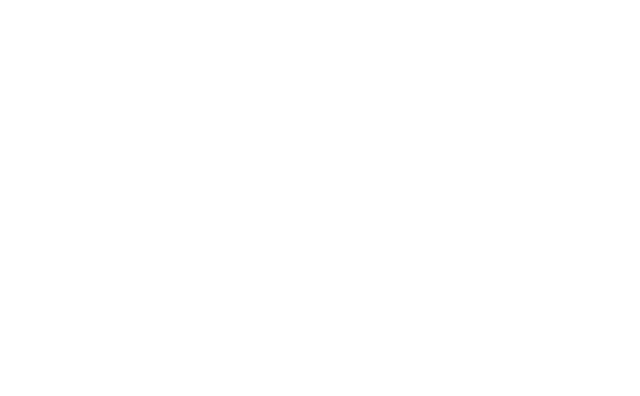
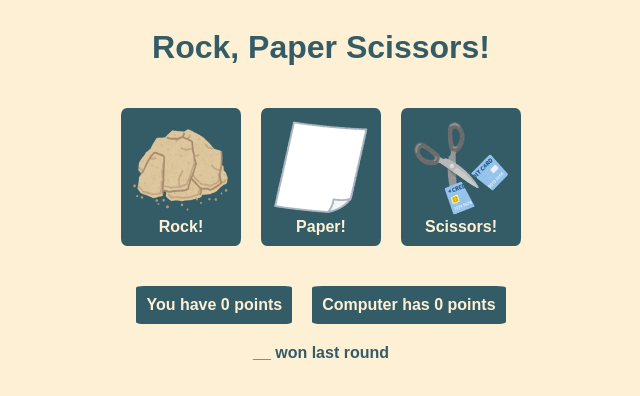
Before and after one commit to Aram-Marquez/RockPaperScissors, a plain HTML site: page index.html in a window 1280 px wide. Shown: the whole page, without its empty margins (319-959 px from the left). Drawn offline with Linux system fonts and the light colour scheme; a web font is replaced by a local one.

Commit message:
Add style to html & pictures

```diff
--- a/index.html
+++ b/index.html
@@ -1,12 +1,41 @@
-<!DOCTYPE html>
+<!doctype html>
 <html lang="en">
-<head>
-    <meta charset="UTF-8">
-    <meta name="viewport" content="width=device-width, initial-scale=1.0">
+  <head>
+    <meta charset="UTF-8" />
+    <meta name="viewport" content="width=device-width, initial-scale=1.0" />
     <title>Document</title>
     <script src="script.js"></script>
-</head>
-<body>
+    <link rel="stylesheet" href="style.css" />
 
-</body>
+    <link rel="preconnect" href="https://fonts.googleapis.com" />
+    <link rel="preconnect" href="https://fonts.gstatic.com" crossorigin />
+    <link
+      href="https://fonts.googleapis.com/css2?family=Zen+Maru+Gothic&display=swap"
+      rel="stylesheet"
+    />
+  </head>
+  <body>
+    <h1>Rock, Paper Scissors!</h1>
+
+    <ul>
+      <li id="rock">
+        <img src="img/rock.png" height="100px" alt="Rock Illustration" />
+        <p>Rock!</p>
+      </li>
+      <li id="paper">
+        <img src="img/paper.png" height="100px" alt="Paper Illustration" />
+        <p>Paper!</p>
+      </li>
+      <li id="scissors">
+        <img src="img/scissors.png" height="100px" alt="Scissors Illustration" />
+        <p>Scissors!</p>
+      </li>
+    </ul>
+
+    <ul>
+      <li>You have 0 points</li>
+      <li>Computer has 0 points</li>
+    </ul>
+    <p>__ won last round</p>
+  </body>
 </html>
--- /dev/null
+++ b/style.css
@@ -0,0 +1,44 @@
+body {
+  background-color: #FDF0D5;
+  color: #335c67;
+  list-style-type: none;
+  font-family: "Zen Maru Gothic", sans-serif;
+  font-weight: 400;
+  font-style: normal;
+  display: flex;
+  flex-direction: column;
+  align-items: center;
+}
+
+ul {
+  list-style-type: none;
+  font-weight:bolder;
+  display: flex;
+  flex-direction: row;
+  padding-left: 0px;
+  margin: 10px;
+}
+
+li{
+    display: flex;
+    flex-direction: column;
+    align-items: center;
+    padding: 10px;
+    margin: 10px;
+    background-color:#335c67;
+    color: #FDF0D5;
+    border-radius: 5%;
+    cursor: pointer;
+}
+
+img{
+    width: 100px;
+    height: 100px;
+    object-fit: fill;
+}
+
+p{
+    padding: 0px 10px;
+    margin: 0px 0px;
+    font-weight: bolder;
+}
```
Also changed, not shown: script.js (+2 -7 lines), img/paper.png (added), img/rock.png (added), img/scissors.png (added).
